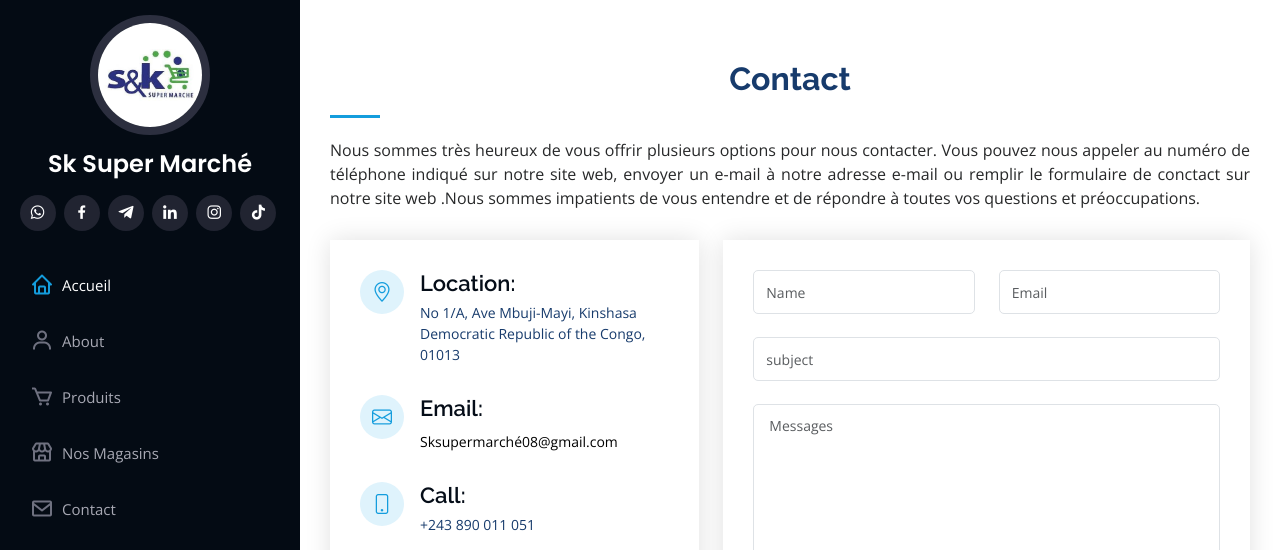
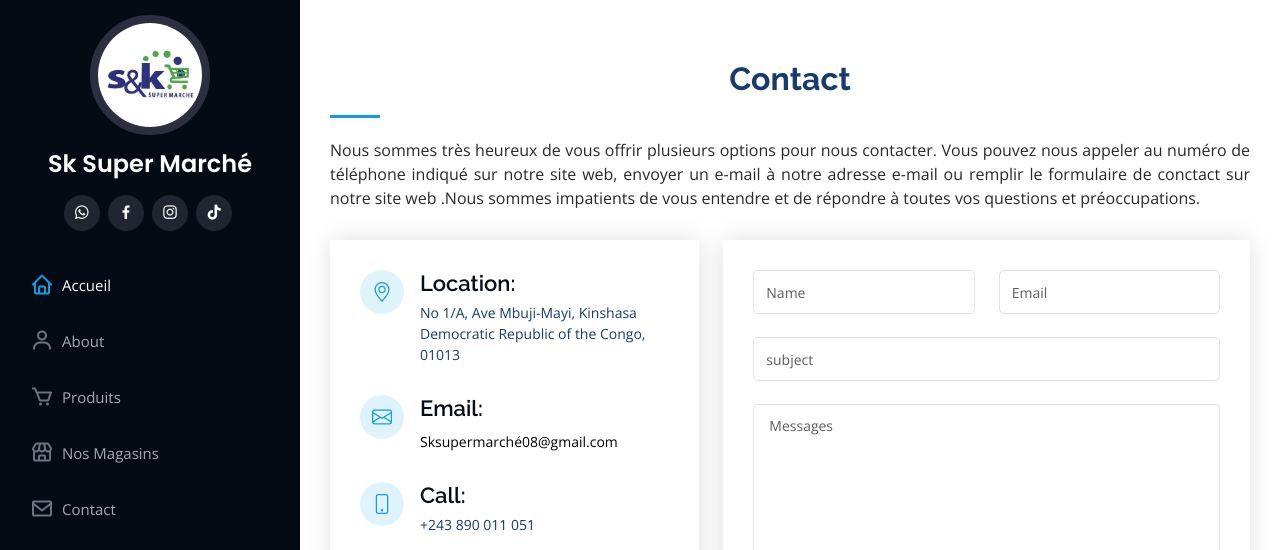
Before and after one commit to Mvumbi/supermarket.github.io, a plain HTML site: page contact.html in a window 1280 px wide. Shown: the top 550 px of the page. Drawn offline with nearby package versions, Linux system fonts and the light colour scheme.

Commit message:
Tout les fichiers

```diff
--- a/contact.html
+++ b/contact.html
@@ -43,8 +43,6 @@
         <div class="social-links mt-3 text-center">
           <a href="#" class="twitter"><i class="bx bxl-whatsapp"></i></a>
           <a href="#" class="facebook"><i class="bx bxl-facebook"></i></a>
-          <a href="#" class="instagram"><i class="bx bxl-telegram"></i></a>
-          <a href="#" class="linkedin"><i class="bx bxl-linkedin"></i></a>
           <a href="#" class="linkedin"><i class="bx bxl-instagram"></i></a>
           <a href="#" class="linkedin"><i class="bx bxl-tiktok"></i></a>
         </div>
```
